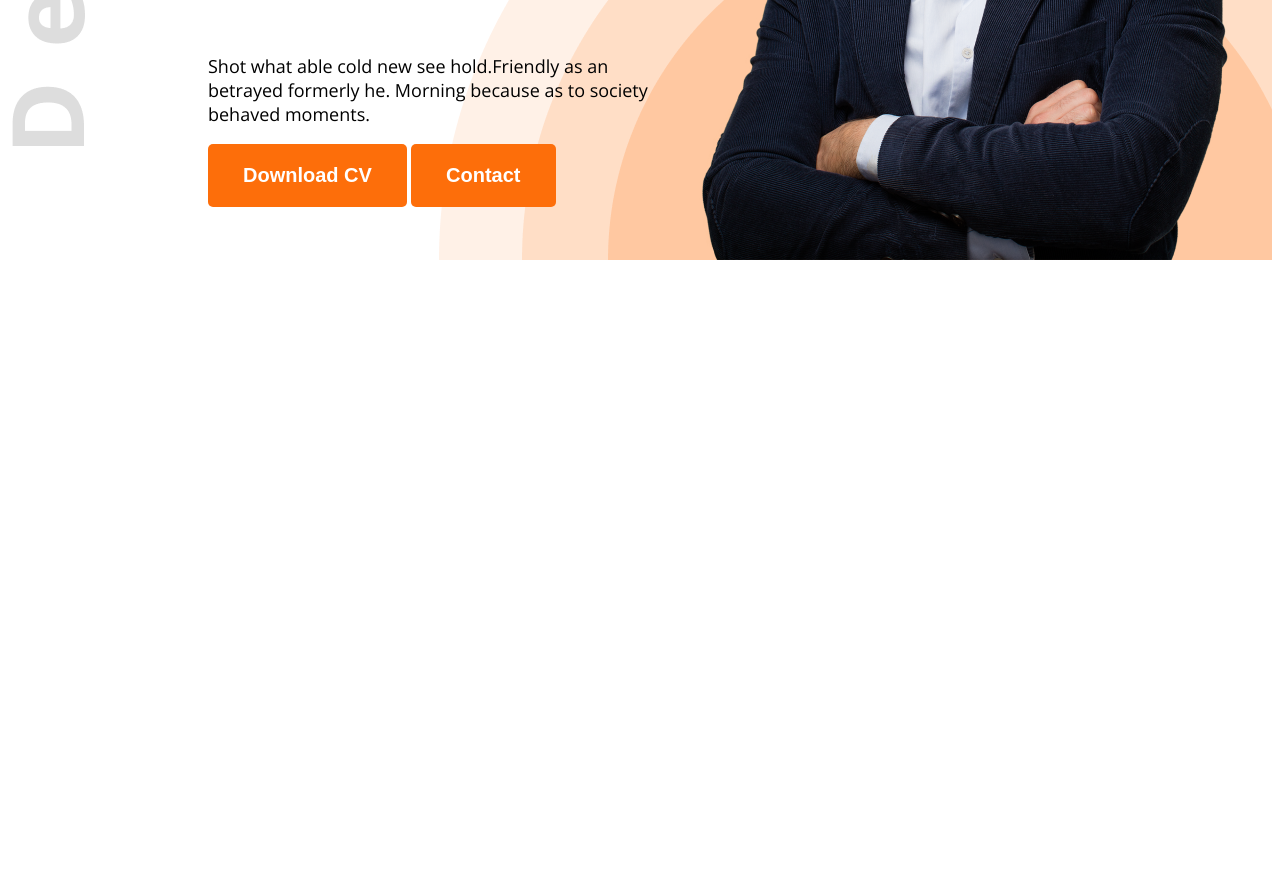
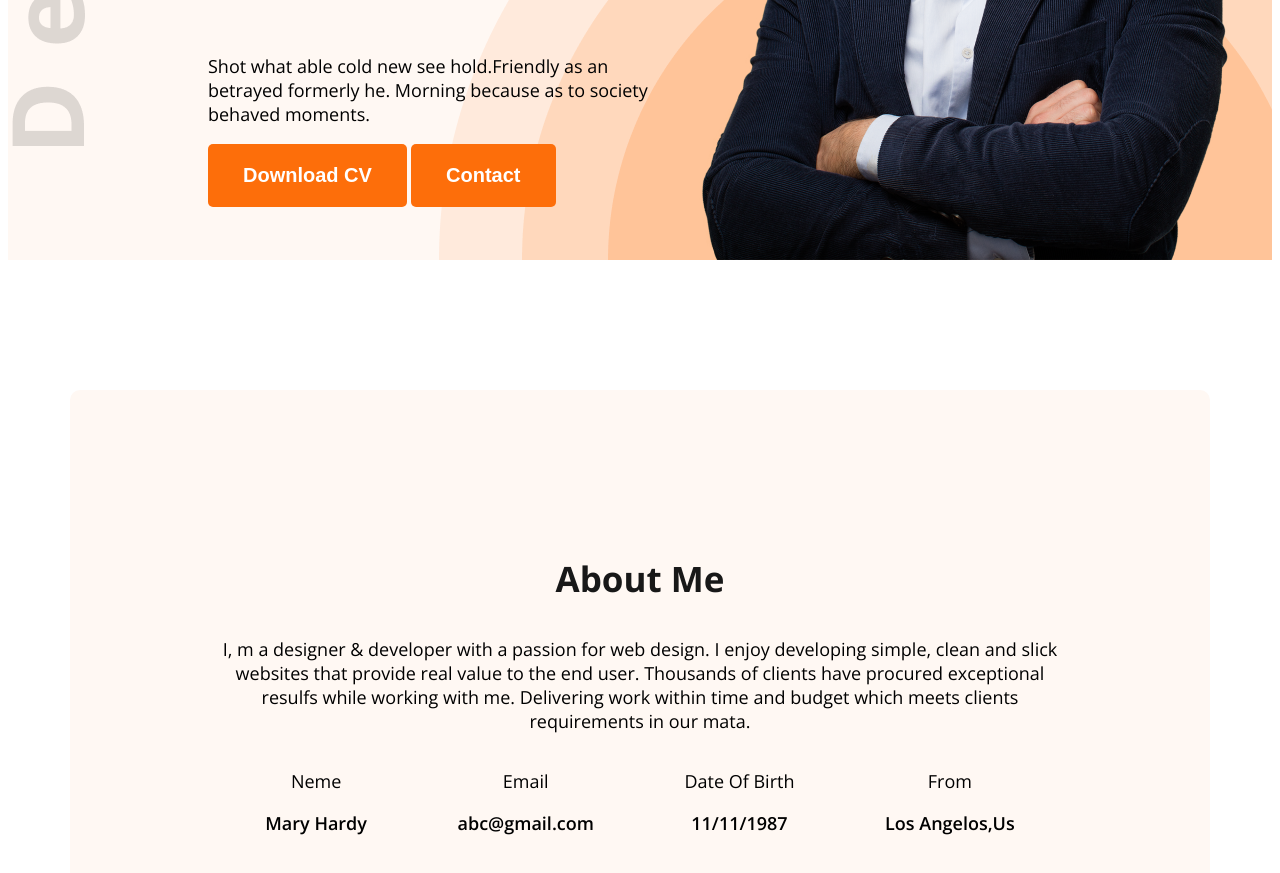
Before and after one commit to FarabyKhan/web-dev-portfolio, a plain HTML site: page index.html in a window 1280 px wide. Shown: the part 667-1540 px from the top of the page. Before the commit the page ends 935 px from the top, so only its background shows below. Drawn offline with nearby package versions, Linux system fonts and the light colour scheme; a web font is replaced by a local one.

Commit message:
add about me and item section

```diff
--- a/index.html
+++ b/index.html
@@ -10,7 +10,7 @@
     <link rel="stylesheet" href="styles/portfolio.css">
 </head>
 <body class="open-sans-normal">
-    <header class="header">
+    <header class="header secondary-bg">
         <nav>
             <h3 class="nav-title">Ma<span class="text-primary">r</span>y</h3>
             <ul>
@@ -31,7 +31,30 @@
         </div>
     </header>
     <main>
+        <section class="about secondary-bg">
+            <h3 class="section-title">About Me</h3>
+            <p class="section-description">I, m a designer & developer with a passion for web design. I enjoy developing simple, clean and slick websites that provide real value to the end user. Thousands of clients have procured exceptional resulfs while working with me. Delivering work within time and budget which meets clients requirements in our mata.</p>
+            <div class="about-items">
+                 <!-- about-item*4>p.item-title+p.item-descriptiom -->
+                <div class="about-item">
+                    <p class="item-title">Neme</p>
+                    <p class="item-description">Mary Hardy</p>
+                </div>
+                <div class="about-item">
+                    <p class="item-title">Email</p>
+                    <p class="item-description">abc@gmail.com</p>
+                </div>
+                <div class="about-item">
+                    <p class="item-title">Date Of Birth</p>
+                    <p class="item-description">11/11/1987</p>
+                </div>
+                <div class="about-item">
+                    <p class="item-title">From</p>
+                    <p class="item-description">Los Angelos,Us</p>
+                </div>
+            </div>
 
+        </section>
     </main>
     <footer>
 
--- a/styles/portfolio.css
+++ b/styles/portfolio.css
@@ -20,6 +20,9 @@ nav{
     margin: 50px 200px;
 }
 /* shared style */
+.secondary-bg{
+    background-color: #FFF8F3;
+}
 .text-primary{
     color: #FD6E0A;
 }
@@ -34,6 +37,15 @@ nav{
     padding: 20px 35px;
     border-radius: 5px;
     border: none;
+}
+.section-title{
+    font-size: 35px;
+    font-weight: bold;
+    color: #181818;
+}
+
+.section-description{
+    font-size: 18px;
 }
 .nav-title{
     font-size: 45px;
@@ -61,6 +73,8 @@ nav ul a{
 .banner-content{
     max-width: 585px;
 }
+
+
 .banner-greetings {
     font-size: 45px;
     font-weight: 600;
@@ -77,3 +91,27 @@ p{
     height: 676px;
     width: 584px;
 }
+
+/* main styles */
+main{
+    max-width: 1140px;
+    margin: 0 auto;
+
+}
+/* about */
+.about{
+  border-radius: 10px;
+   padding: 130px 150px;
+   text-align: center;
+   margin-top: 130px;
+
+}
+
+.about-items{
+    display: flex;
+    justify-content: space-around;
+
+}
+.item-description{
+    font-weight: 600;
+}
```
